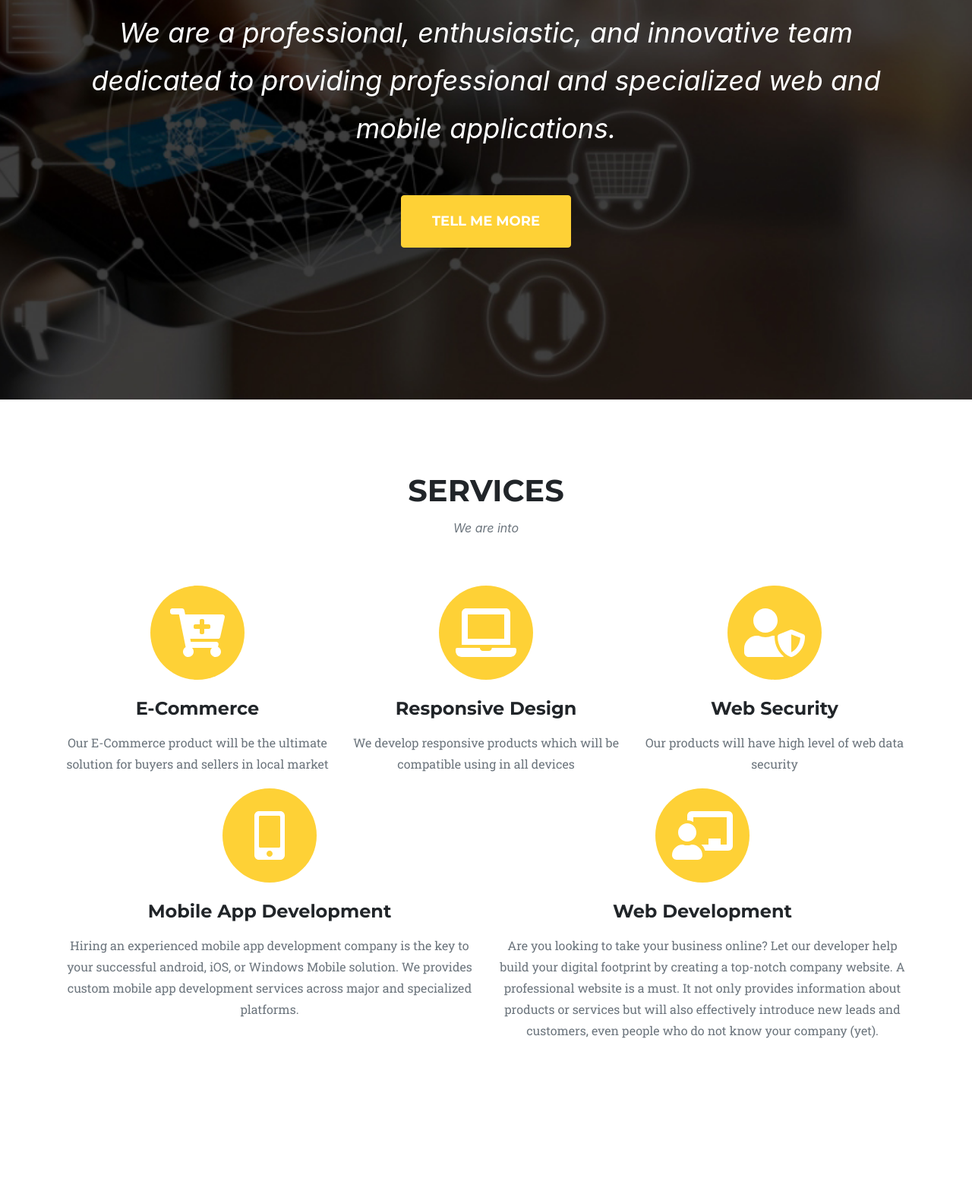
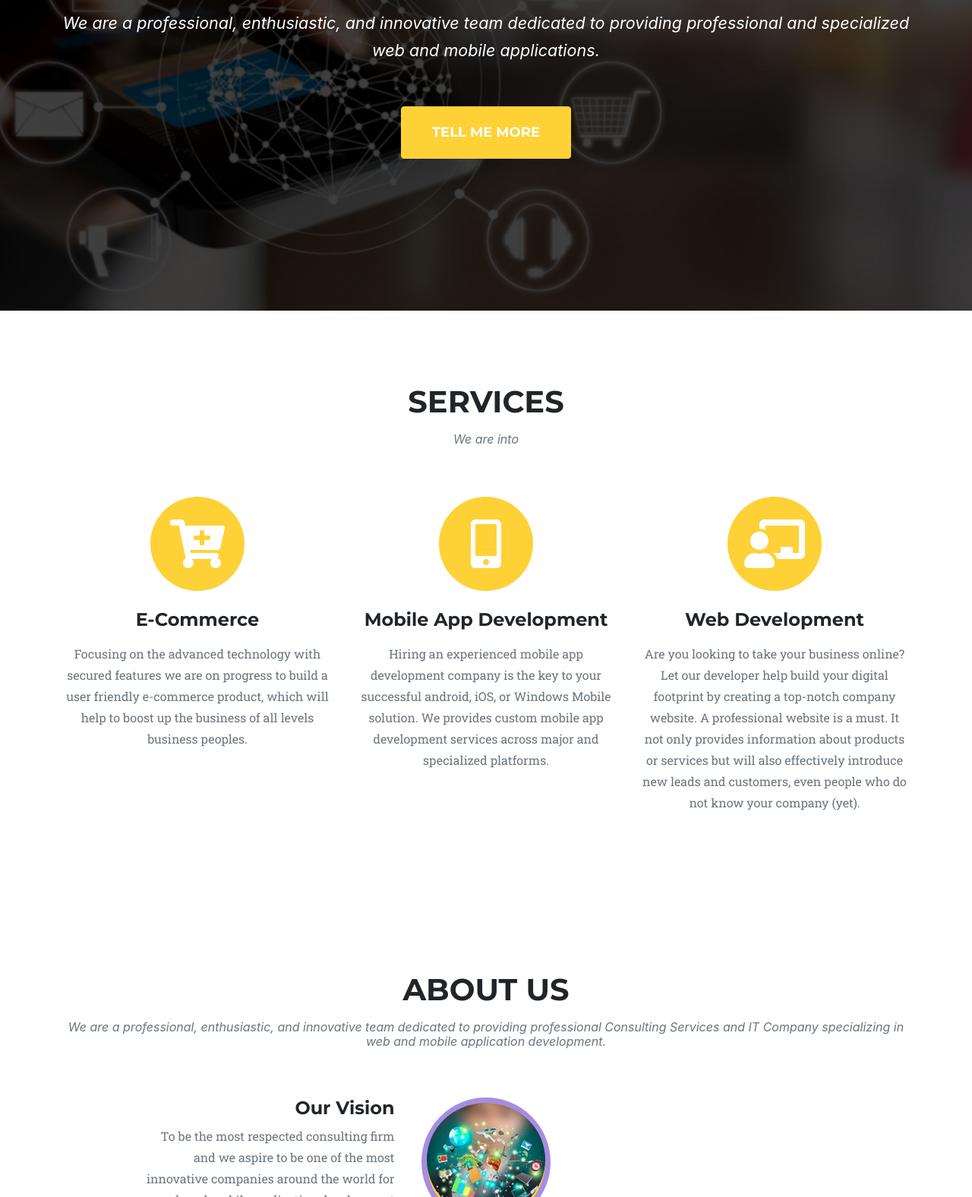
Before and after one commit to fsklabsraheez/FSKLabsfinalwebsite, a plain HTML site: page index.html in a window 1280 px wide. Shown: the part 328-1904 px from the top of the page at 76% size. Drawn offline with nearby package versions, Linux system fonts and the light colour scheme; a web font is replaced by a local one.

```diff
--- a/index.html
+++ b/index.html
@@ -38,7 +38,7 @@
                     <li class="nav-item"><a class="nav-link js-scroll-trigger" href="#page-top"><b>Home</b></a></li>
                     <li class="nav-item"><a class="nav-link js-scroll-trigger" href="#services"><b>Services</b></a></li>
                     <!--<li class="nav-item"><a class="nav-link js-scroll-trigger" href="#portfolio">Portfolio</a></li>-->
-                    <li class="nav-item"><a class="nav-link js-scroll-trigger" href="#about"><b>About</b></a></li>
+                    <li class="nav-item"><a class="nav-link js-scroll-trigger" href="#about"><b>About Us</b></a></li>
                     <!--<li class="nav-item"><a class="nav-link js-scroll-trigger" href="#team"><b>Management Team</b></a>
                     </li>-->
                     <li class="nav-item"><a class="nav-link js-scroll-trigger" href="#contact"><b>Contact</b></a></li>
@@ -52,11 +52,9 @@
             <div class="masthead-subheading">Welcome to FSK Labs!</div>
             <!--<div class="masthead-heading text-uppercase"></div>-->
             <div class="masthead-subheading">
-                <p style="color:rgb(255, 255, 255);"> <i>We are a professional, enthusiastic, and innovative team
-                        dedicated
-                        to
-                        providing professional and specialized web and mobile applications.</i>
-                </p>
+                <div class="small"> We are a professional, enthusiastic, and innovative team
+                        dedicated to providing professional and specialized web and mobile applications.
+                </div>
             </div>
             <br>
             <a class="btn btn-primary btn-xl text-uppercase js-scroll-trigger" href="#services">Tell Me More</a>
@@ -77,9 +75,12 @@
                         <i class="fas fa-cart-plus fa-stack-1x fa-inverse"></i>
                     </span>
                     <h4 class="my-3">E-Commerce</h4>
-                    <p class="text-muted">Our E-Commerce product will be the ultimate solution for buyers and sellers in
-                        local market</p>
+                    <p class="text-muted">Focusing on the advanced technology with secured features we are on progress
+                        to build a user friendly e-commerce product, which will help to boost up the business of all
+                        levels business peoples.
+                    </p>
                 </div>
+                <!--
                 <div class="col-md-4">
                     <span class="fa-stack fa-4x">
                         <i class="fas fa-circle fa-stack-2x text-primary"></i>
@@ -98,7 +99,8 @@
                     <h4 class="my-3">Web Security</h4>
                     <p class="text-muted">Our products will have high level of web data security</p>
                 </div>
-                <div class="col-md-6">
+                -->
+                <div class="col-md-4">
                     <span class="fa-stack fa-4x">
                         <i class="fas fa-circle fa-stack-2x text-primary"></i>
                         <i class="fas fa-mobile-alt fa-stack-1x fa-inverse"></i>
@@ -108,7 +110,7 @@
                         successful android, iOS, or Windows Mobile solution. We provides custom mobile app
                         development services across major and specialized platforms.</p>
                 </div>
-                <div class="col-md-6">
+                <div class="col-md-4">
                     <span class="fa-stack fa-4x">
                         <i class="fas fa-circle fa-stack-2x text-primary"></i>
                         <i class="fas fa-chalkboard-teacher fa-stack-1x fa-inverse"></i>
@@ -256,6 +258,7 @@
 
             <div class="row align-items-center">
                 <div class="col-lg-4 text-lg-left">Copyright © 2020 FSK Labs Pvt Ltd</div>
+               <!--
                 <div class="col-lg-4 my-3 my-lg-0">
                     <a class="btn btn-dark btn-social mx-2" href="#!"><i class="fab fa-twitter"></i></a>
                     <a class="btn btn-dark btn-social mx-2" href="#!"><i class="fab fa-facebook-f"></i></a>
@@ -265,6 +268,7 @@
                     <a class="mr-3" href="#!">Privacy Policy</a>
                     <a href="#!">Terms of Use</a>
                 </div>
+            -->
             </div>
         </div>
     </footer>
```
Also changed, not shown: assets/img/navbar-logo.png, css/styles.css.
